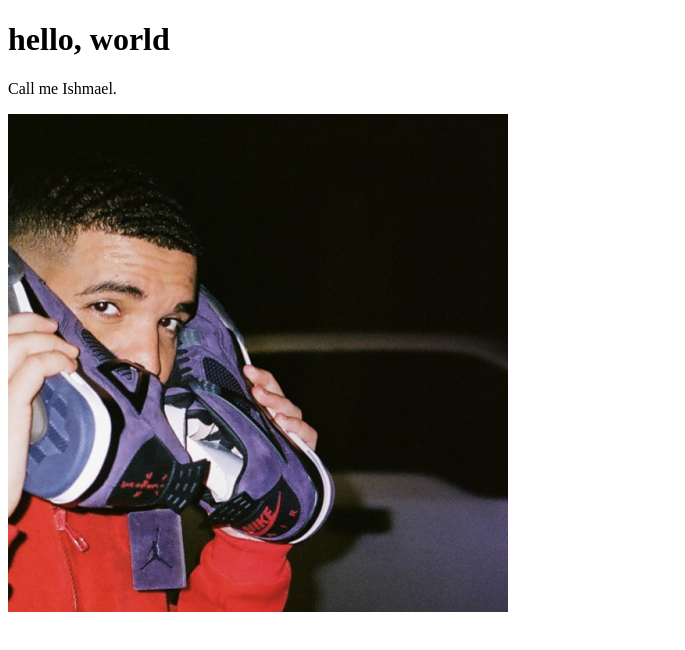
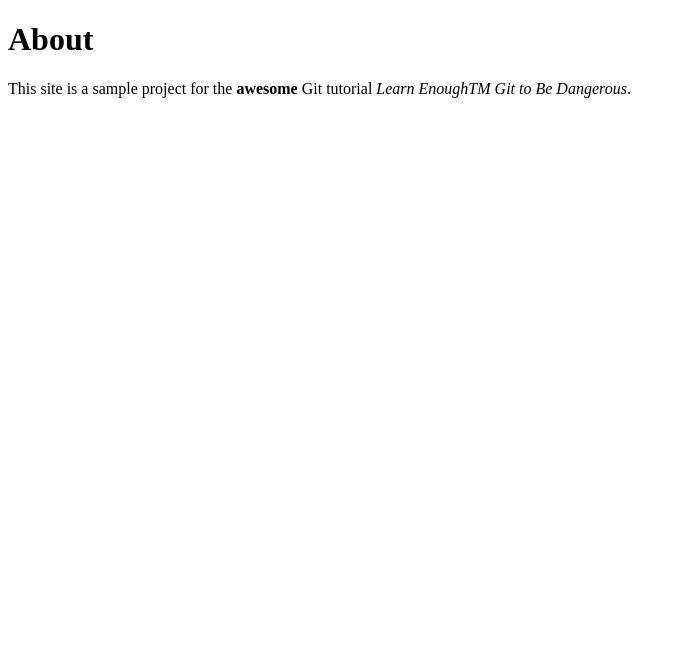
Before and after one commit to youngstar31/website, a plain HTML site: page about.html in a window 1280 px wide. Shown: the whole page, without its empty margins (0-685 px from the left). Drawn offline with Linux system fonts and the light colour scheme.

Commit message:
Add a link to the About page

```diff
--- a/about.html
+++ b/about.html
@@ -3,7 +3,7 @@
 <head>
   <meta http-equiv="Content-Type" content="text/html; charset=utf-8">
   <meta http-equiv="Content-Style-Type" content="text/css">
-  <title>A whale of a greeting</title>
+  <title>About Us</title>
   <meta name="Generator" content="Cocoa HTML Writer">
   <meta name="CocoaVersion" content="1894.4">
   <style type="text/css">
@@ -13,8 +13,10 @@
   </style>
 </head>
 <body>
-<h1>hello, world</h1>
-<p>Call me Ishmael.</p>
-<img src="images/drake1.png">
+<h1>About</h1>
+<p>
+  This site is a sample project for the <strong>awesome</strong> Git
+  tutorial <em>Learn EnoughTM Git to Be Dangerous</em>.
+</p>
 </body>
 </html>
```
Also changed, not shown: index.html (+1 -0 lines).
